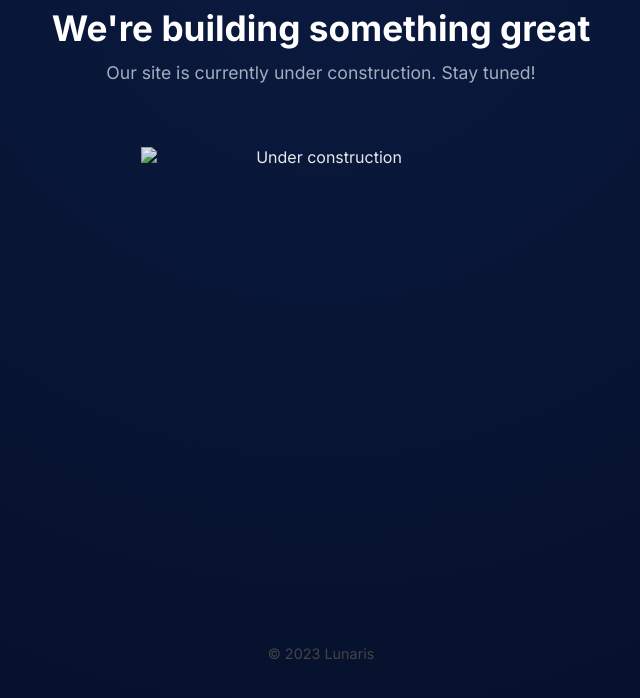
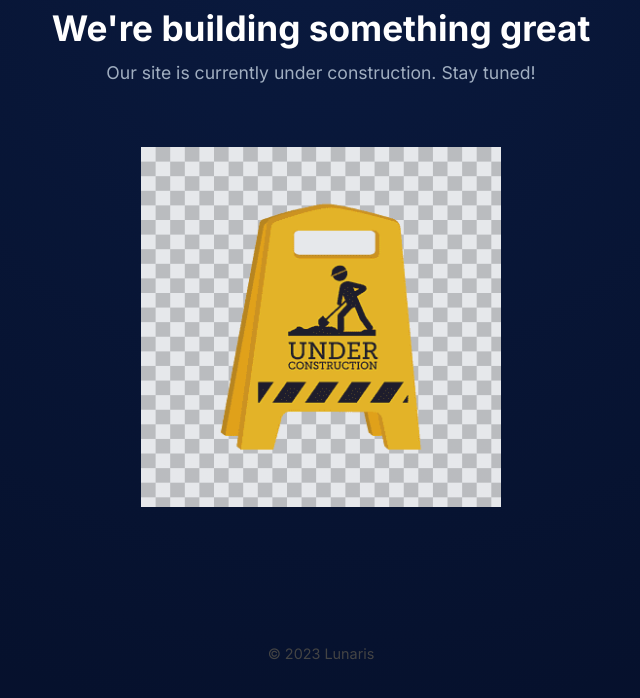
Before and after one commit to boda888/site, a plain HTML site: page index.html in a window 1280 px wide. Shown: the part 90-788 px from the top of the page, without its empty margins (319-959 px from the left). Drawn offline with Linux system fonts and the light colour scheme.

Commit message:
Update index.html

```diff
--- a/index.html
+++ b/index.html
@@ -106,7 +106,7 @@
   <img src="logo_transparent.png" alt="Lunaris logo" class="logo" />
   <h1>We're building something great</h1>
   <p>Our site is currently under construction. Stay tuned!</p>
-  <img src="gratis-png-en-construccion-thumbnail" alt="Under construction" class="construction">
+  <img src="gratis-png-en-construccion-thumbnail.png" alt="Under construction" class="construction">
   <footer>© 2023 Lunaris</footer>
 </body>
 </html>
```
